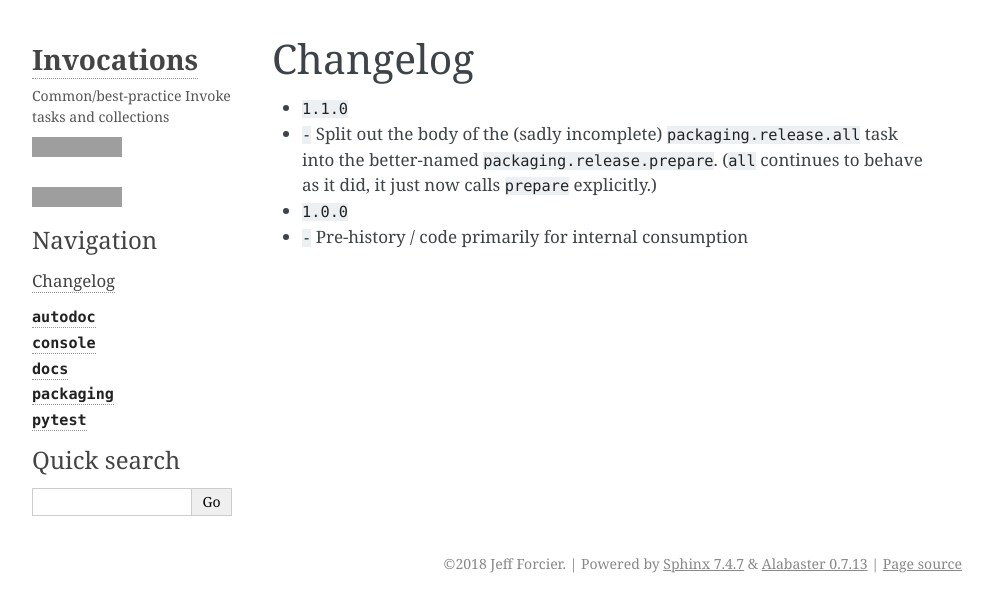
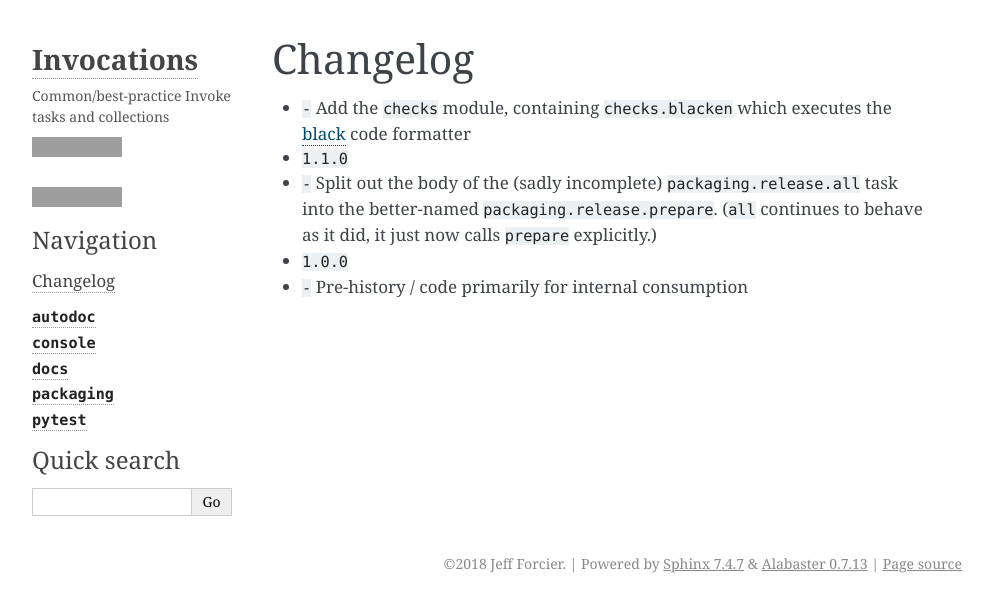
Before and after one commit to pyinvoke/invocations, a Sphinx documentation site: the page built from docs/changelog.rst, in a window 1280 px wide, cut to the strip 0-612 px from the top of the page. Shown: the whole strip, without its empty margins (148-1141 px from the left). Built offline with Sphinx 7.4.7, drawn with Linux system fonts in a browser that asks for light colours; cross-references to code outside the pages are shown as plain code; grey boxes are pictures that could not be loaded.

Commit message:
Changelog re #10

```diff
--- a/docs/changelog.rst
+++ b/docs/changelog.rst
@@ -2,6 +2,8 @@
 Changelog
 =========
 
+- :feature:`-` Add the ``checks`` module, containing ``checks.blacken`` which
+  executes the `black <https://github.com/ambv/black>`_ code formatter
 - :release:`1.1.0 <2018-05-14>`
 - :feature:`-` Split out the body of the (sadly incomplete)
   ``packaging.release.all`` task into the better-named
```
